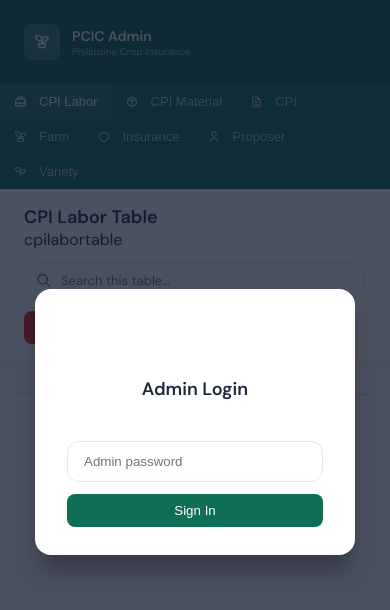
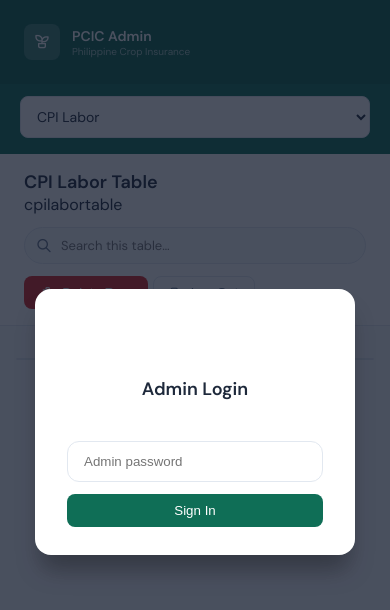
Before and after one commit to XJBalmeo/Agri-Insurance, a website: page admin.html in a window 390 px wide. Drawn offline with Linux system fonts and the light colour scheme.

Commit message:
Add mobile layout for admin: viewport meta + table dropdown nav
On narrow screens (<=768px) the 7 sidebar buttons are replaced by a
single compact dropdown so the nav takes one row instead of filling the
top third of the screen. Tables keep the desktop sideways-scroll. Also
adds the missing viewport meta tag so the responsive rules actually fire
on real phones instead of the page rendering zoomed out.

```diff
--- a/admin.css
+++ b/admin.css
@@ -82,6 +82,10 @@ body {
   background: rgba(255, 255, 255, 0.1);
   color: #fff;
 }
+
+/* Mobile-only table picker — hidden on desktop, where the nav buttons
+   above are used instead (see the responsive block at the bottom). */
+.nav-select { display: none; }
 
 /* Main Content */
 .main { flex: 1; display: flex; flex-direction: column; min-width: 0; }
@@ -299,16 +303,33 @@ td { padding: 12px; border-bottom: 1px solid var(--border-color); }
     to   { opacity: 1; transform: translate(-50%, 0); }
 }
 
-/* Responsive — stack the sidebar above the content on narrow screens */
+/* Responsive — stack the sidebar above the content on narrow screens.
+   Wide tables keep the desktop behaviour: they scroll sideways inside
+   .table-wrap (which has overflow-x: auto) rather than reflowing. */
 @media (max-width: 768px) {
     .wrap { flex-direction: column; height: auto; overflow: visible; }
-    .sidebar { width: 100%; flex-direction: row; flex-wrap: wrap; align-items: center; }
+    .sidebar { width: 100%; flex-direction: column; align-items: stretch; }
     .sidebar-logo { width: 100%; }
     .nav-section { display: none; }
-    .nav-item { width: auto; flex: 0 0 auto; padding: 10px 14px; }
+    /* Swap the 7 stacked buttons for a single compact dropdown so the nav
+       takes one row instead of filling the top third of the screen. */
+    .nav-item { display: none; }
+    .nav-select {
+        display: block;
+        margin: 0.75rem 1.25rem 1rem;
+        padding: 10px 12px;
+        font: inherit;
+        font-size: 14px;
+        color: var(--text-primary);
+        background: #fff;
+        border: 1px solid var(--border-color);
+        border-radius: 8px;
+        cursor: pointer;
+    }
     .main { min-height: auto; }
     .content { padding: 1rem; }
     .topbar { flex-wrap: wrap; gap: 0.75rem; }
     .topbar-actions { flex-wrap: wrap; }
+    .topbar-actions .btn { flex: 1; justify-content: center; }
     .topbar-search { flex-basis: 100%; max-width: none; margin: 0; }
 }
--- a/admin.html
+++ b/admin.html
@@ -2,6 +2,10 @@
 <html lang="en">
 <head>
     <meta charset="UTF-8">
+    <!-- Tells phones to render at their real (device) width instead of a
+         fake ~980px desktop width — without this the responsive CSS below
+         never kicks in and the page just shrinks to fit. -->
+    <meta name="viewport" content="width=device-width, initial-scale=1">
     <title>PCIC Admin Dashboard</title>
     <link href="https://fonts.googleapis.com/css2?family=DM+Sans:wght@400;500;600&display=swap" rel="stylesheet">
     <link rel="stylesheet" href="https://cdn.jsdelivr.net/npm/@tabler/icons-webfont@3.44.0/dist/tabler-icons.min.css">
@@ -26,6 +30,22 @@
         <button class="nav-item" onclick="switchTable('insurance')" id="nav-insurance"><i class="ti ti-shield"></i> Insurance</button>
         <button class="nav-item" onclick="switchTable('proposer')" id="nav-proposer"><i class="ti ti-user"></i> Proposer</button>
         <button class="nav-item" onclick="switchTable('variety')" id="nav-variety"><i class="ti ti-seeding"></i> Variety</button>
+
+        <!-- Mobile-only table picker. The buttons above are hidden on narrow
+             screens (see admin.css) and this compact dropdown takes their
+             place. Its option values match the names passed to switchTable,
+             and switchTable keeps this <select> in sync when a table changes
+             through any other path. -->
+        <select class="nav-select" id="nav-select" aria-label="Choose a table"
+                onchange="switchTable(this.value)">
+            <option value="cpilabor">CPI Labor</option>
+            <option value="cpimaterial">CPI Material</option>
+            <option value="cpi">CPI</option>
+            <option value="farm">Farm</option>
+            <option value="insurance">Insurance</option>
+            <option value="proposer">Proposer</option>
+            <option value="variety">Variety</option>
+        </select>
     </aside>
 
     <main class="main">
@@ -306,6 +326,11 @@
         document.querySelectorAll('.nav-item').forEach(el => el.classList.remove('active'));
         document.getElementById('nav-' + name).classList.add('active');
 
+        // Mirror the choice into the mobile dropdown so it never drifts out of
+        // sync (e.g. when a table is switched programmatically rather than by
+        // the user opening the dropdown).
+        document.getElementById('nav-select').value = name;
+
         document.getElementById('ttl').textContent = T().label;
         document.getElementById('meta').textContent = T().meta;
 
```
